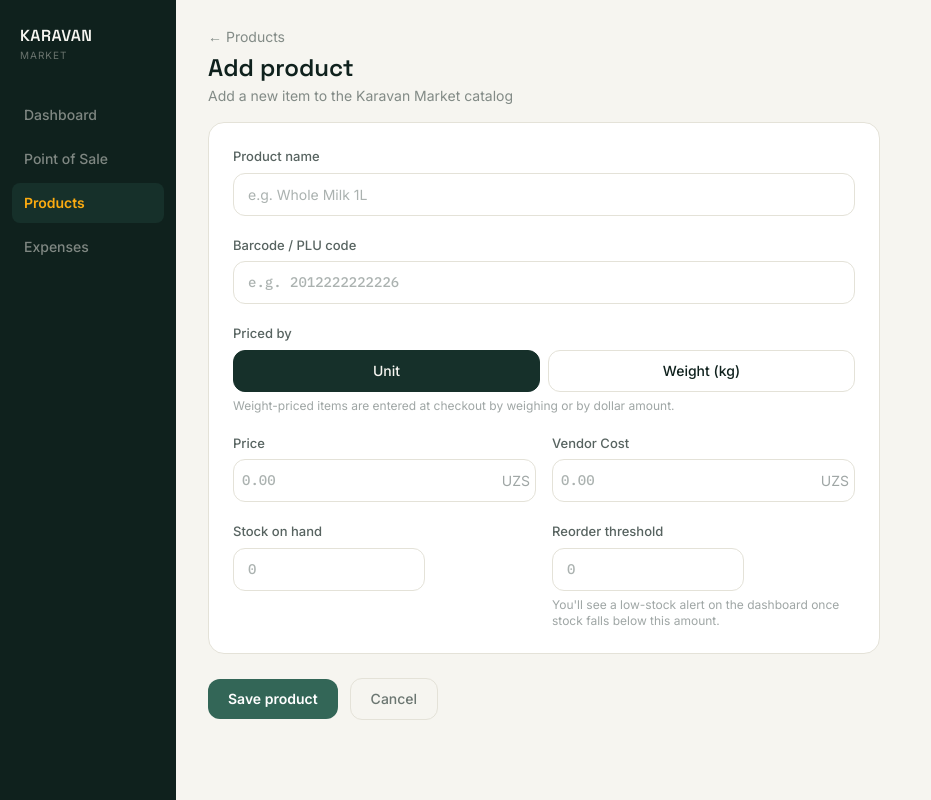
After one commit to susmonali/zedpos, a Django app: page /products/add/ in a window 1280 px wide. The commit adds this page. Shown: the whole page, without its empty margins (0-931 px from the left). Run offline with Django 5.2, Linux system fonts and the light colour scheme; parts of the project's set-up code (start-up, migrations or seed data) failed here and were passed over; some libraries are stand-ins or nearby versions.

Commit message:
product list, add

```diff
--- a/pos/urls.py
+++ b/pos/urls.py
@@ -4,4 +4,6 @@ from .views import *
 urlpatterns = [
     path('', dashboard, name="dashboard"),
     path('pos/', point_of_sale, name="pos"),
+    path('products/', products_list, name="products"),
+    path('products/add/', product_add, name="product_add"),
 ]
--- a/pos/views.py
+++ b/pos/views.py
@@ -1,8 +1,8 @@
 from django.db.models.functions import ExtractHour
-from django.shortcuts import render
+from django.shortcuts import render, redirect
 from django.http import JsonResponse
 from django.db.models import Sum, Avg, Count, F, FloatField, ExpressionWrapper
-from django.utils.timezone import localdate, localtime
+from django.utils.timezone import localtime
 from .models import *
 
 from datetime import datetime, timedelta, time
@@ -120,6 +120,7 @@ def dashboard(request):
         "month_all_sales": month_all_sales,
         "month_profit": month_profit,
         "month_expenses": month_expenses,
+        "month_name": now.strftime("%B"),
     }
     return render(request, "dashboard.html", context)
 
@@ -146,3 +147,27 @@ def point_of_sale(request):
 
 
     return render(request, "pos.html", context)
+
+
+def products_list(request):
+    context = {
+        "products": Product.objects.all()
+    }
+    return render(request, "products.html", context)
+
+def product_add(request):
+    if request.method == "POST":
+        print(request.POST.get("barcode"))
+        name = request.POST.get("name")
+        barcode = request.POST.get("barcode")
+        sales_price = request.POST.get("price")
+        vendor_cost = request.POST.get("vendor_cost")
+        qty = request.POST.get("qty")
+        weight_based = request.POST.get("pricing_unit")
+        if weight_based == "kg":
+            unit = True
+        else:
+            unit = False
+        product = Product.objects.create(name=name, barcode=barcode, sales_price=sales_price, vendor_cost=vendor_cost, qty=qty, weight_based=unit)
+        return redirect("/products/")
+    return render(request, "product-add.html")
--- a/templates/dashboard.html
+++ b/templates/dashboard.html
@@ -91,7 +91,7 @@
     <nav class="flex flex-col gap-1">
       <a href="{% url 'dashboard' %}" data-active="true"  class="nav-item px-3 py-2.5 rounded-lg text-sm font-semibold transition">Dashboard</a>
       <a href="{% url 'pos' %}" data-active="false" class="nav-item px-3 py-2.5 rounded-lg text-sm font-medium text-paper-100/50 hover:text-paper-100 hover:bg-ink-800 transition">Point of Sale</a>
-      <a href="#" data-active="false" class="nav-item px-3 py-2.5 rounded-lg text-sm font-medium text-paper-100/50 hover:text-paper-100 hover:bg-ink-800 transition">Products</a>
+      <a href="{% url 'products' %}" data-active="false" class="nav-item px-3 py-2.5 rounded-lg text-sm font-medium text-paper-100/50 hover:text-paper-100 hover:bg-ink-800 transition">Products</a>
       <a href="#" data-active="false" class="nav-item px-3 py-2.5 rounded-lg text-sm font-medium text-paper-100/50 hover:text-paper-100 hover:bg-ink-800 transition">Expenses</a>
     </nav>
 
@@ -208,7 +208,7 @@
           <div class="ticket-notch bg-white border border-paper-200 rounded-2xl py-6">
             <div class="px-6 flex items-center justify-between mb-4">
               <p class="font-display text-sm font-semibold text-ink-900">Monthly</p>
-              <span class="text-[10px] font-mono uppercase tracking-widest text-brand-600 border border-brand-500/30 bg-brand-500/10 rounded-full px-2 py-0.5">30 days</span>
+              <span class="text-[10px] font-mono uppercase tracking-widest text-brand-600 border border-brand-500/30 bg-brand-500/10 rounded-full px-2 py-0.5">{{ month_name }}</span>
             </div>
             <div class="px-6">
               <p class="text-[11px] uppercase tracking-widest text-ink-900/40 font-semibold">Sales</p>
--- a/templates/pos.html
+++ b/templates/pos.html
@@ -98,7 +98,7 @@
     <nav class="flex flex-col gap-1">
       <a href="{% url 'dashboard' %}" data-active="false" class="nav-item px-3 py-2.5 rounded-lg text-sm font-medium text-paper-100/50 hover:text-paper-100 hover:bg-ink-800 transition">Dashboard</a>
       <a href="{% url 'pos' %}" data-active="true"  class="nav-item px-3 py-2.5 rounded-lg text-sm font-semibold transition">Point of Sale</a>
-      <a href="#" data-active="false" class="nav-item px-3 py-2.5 rounded-lg text-sm font-medium text-paper-100/50 hover:text-paper-100 hover:bg-ink-800 transition">Products</a>
+      <a href="{% url 'products' %}" data-active="false" class="nav-item px-3 py-2.5 rounded-lg text-sm font-medium text-paper-100/50 hover:text-paper-100 hover:bg-ink-800 transition">Products</a>
       <a href="#" data-active="false" class="nav-item px-3 py-2.5 rounded-lg text-sm font-medium text-paper-100/50 hover:text-paper-100 hover:bg-ink-800 transition">Expenses</a>
     </nav>
   </aside>
--- /dev/null
+++ b/templates/product-add.html
@@ -0,0 +1,200 @@
+<!DOCTYPE html>
+<html lang="en">
+<head>
+<meta charset="UTF-8">
+<meta name="viewport" content="width=device-width, initial-scale=1.0">
+<title>Karavan Market — Add Product</title>
+
+<link rel="preconnect" href="https://fonts.googleapis.com">
+<link rel="preconnect" href="https://fonts.gstatic.com" crossorigin>
+<link href="https://fonts.googleapis.com/css2?family=Space+Grotesk:wght@500;600;700&family=Inter:wght@400;500;600&family=IBM+Plex+Mono:wght@500;600;700&display=swap" rel="stylesheet">
+
+<script src="https://cdn.tailwindcss.com"></script>
+<script>
+  tailwind.config = {
+    theme: {
+      extend: {
+        colors: {
+          ink:   { 900: '#0F211D', 800: '#16302A', 700: '#1E3B33', 600: '#2A4E44' },
+          paper: { 50: '#F6F5F0', 100: '#EFEEE7', 200: '#E4E2D8' },
+          brand: { 400: '#FDBB3D', 500: '#FCAB10', 600: '#E0960C', 700: '#A66E08' },
+          pine:  { 500: '#3E7C6A', 600: '#336657', 700: '#2A5548' },
+          rust:  { 500: '#C1483A', 600: '#A83B2F' },
+        },
+        fontFamily: {
+          display: ['"Space Grotesk"', 'sans-serif'],
+          body: ['Inter', 'sans-serif'],
+          mono: ['"IBM Plex Mono"', 'monospace'],
+        },
+      },
+    },
+  };
+</script>
+
+<style>
+  html { scroll-behavior: smooth; }
+  body { -webkit-font-smoothing: antialiased; }
+
+  ::-webkit-scrollbar { width: 8px; height: 8px; }
+  ::-webkit-scrollbar-track { background: transparent; }
+  ::-webkit-scrollbar-thumb { background: #D8D5C8; border-radius: 999px; }
+  ::-webkit-scrollbar-thumb:hover { background: #C7C3B2; }
+
+  .nav-item[data-active="true"] {
+    background-color: #16302A;
+    color: #FCAB10;
+  }
+
+  :focus-visible { outline: 2px solid #FCAB10; outline-offset: 2px; }
+
+  .field-input {
+    width: 100%;
+    padding: 0.625rem 0.875rem;
+    border-radius: 0.75rem;
+    background: #FFFFFF;
+    border: 1px solid #E4E2D8;
+    font-size: 0.875rem;
+    color: #0F211D;
+  }
+  .field-input:focus { outline: none; box-shadow: 0 0 0 2px #FCAB10; border-color: #FCAB10; }
+  .field-input::placeholder { color: rgba(15,33,29,0.35); }
+
+  .field-label {
+    display: block;
+    font-size: 0.8125rem;
+    font-weight: 500;
+    color: rgba(15,33,29,0.7);
+    margin-bottom: 0.375rem;
+  }
+
+  .unit-toggle[data-active="true"] {
+    background-color: #16302A;
+    color: #F6F5F0;
+    border-color: #16302A;
+  }
+
+  @media (prefers-reduced-motion: reduce) {
+    * { transition: none !important; animation: none !important; }
+  }
+</style>
+</head>
+
+<body class="font-body bg-paper-50 text-ink-900 h-screen overflow-hidden">
+
+<div class="flex h-screen">
+
+  <!-- ============ SIDEBAR ============ -->
+  <aside class="w-44 shrink-0 bg-ink-900 text-paper-100 flex flex-col py-6 px-3">
+    <div class="px-2 mb-8">
+      <p class="font-display font-semibold tracking-wide text-paper-50">KARAVAN</p>
+      <p class="text-[10px] tracking-widest text-paper-100/40 uppercase">Market</p>
+    </div>
+
+    <nav class="flex flex-col gap-1">
+      <a href="{% url 'dashboard' %}" data-active="false" class="nav-item px-3 py-2.5 rounded-lg text-sm font-medium text-paper-100/50 hover:text-paper-100 hover:bg-ink-800 transition">Dashboard</a>
+      <a href="{% url 'pos' %}" data-active="false" class="nav-item px-3 py-2.5 rounded-lg text-sm font-medium text-paper-100/50 hover:text-paper-100 hover:bg-ink-800 transition">Point of Sale</a>
+      <a href="{% url 'products' %}" data-active="true" class="nav-item px-3 py-2.5 rounded-lg text-sm font-semibold transition">Products</a>
+      <a href="#" data-active="false" class="nav-item px-3 py-2.5 rounded-lg text-sm font-medium text-paper-100/50 hover:text-paper-100 hover:bg-ink-800 transition">Expenses</a>
+    </nav>
+
+  </aside>
+
+  <!-- ============ MAIN ============ -->
+  <div class="flex-1 min-w-0 flex flex-col">
+
+    <!-- Top bar -->
+    <header class="px-8 pt-6 pb-4 shrink-0">
+      <a href="{% url 'products' %}" class="text-sm text-ink-900/50 hover:text-ink-900 transition">← Products</a>
+      <h1 class="font-display text-2xl font-semibold text-ink-900 mt-1">Add product</h1>
+      <p class="text-sm text-ink-900/50 mt-0.5">Add a new item to the Karavan Market catalog</p>
+    </header>
+
+    <!-- Form -->
+    <div class="flex-1 overflow-y-auto px-8 pb-8">
+      <form method="POST" action="{% url 'product_add' %}" class="max-w-2xl"> {% csrf_token %}
+
+        <div class="bg-white border border-paper-200 rounded-2xl p-6 space-y-5">
+
+          <div>
+            <label class="field-label" for="name">Product name</label>
+            <input class="field-input" type="text" id="name" name="name" placeholder="e.g. Whole Milk 1L" required>
+          </div>
+
+          <div>
+            <div>
+              <label class="field-label" for="barcode">Barcode / PLU code</label>
+              <input class="field-input font-mono" type="text" id="barcode" name="barcode" placeholder="e.g. 2012222222226" required>
+            </div>
+
+          </div>
+
+          <div>
+            <label class="field-label">Priced by</label>
+            <div class="grid grid-cols-2 gap-2">
+              <label class="unit-toggle flex items-center justify-center gap-2 text-sm font-medium py-2.5 rounded-xl border border-paper-200 cursor-pointer transition" data-active="true">
+                <input type="radio" name="pricing_unit" value="unit" class="hidden" checked>
+                Unit
+              </label>
+              <label class="unit-toggle flex items-center justify-center gap-2 text-sm font-medium py-2.5 rounded-xl border border-paper-200 cursor-pointer transition" data-active="false">
+                <input type="radio" name="pricing_unit" value="kg" class="hidden">
+                Weight (kg)
+              </label>
+            </div>
+            <p class="text-xs text-ink-900/40 mt-1.5">Weight-priced items are entered at checkout by weighing or by dollar amount.</p>
+          </div>
+
+          <div class="grid grid-cols-2 gap-4">
+            <div>
+              <label class="field-label" for="price">Price</label>
+              <div class="relative">
+                <input class="field-input pl-2 font-mono" type="number" min="0" step="0.01" id="price" name="price" placeholder="0.00" required>
+                <span class="absolute right-1.5 top-1/2 -translate-y-1/2 text-ink-900/40 text-sm">UZS</span>
+                </div>
+            </div>
+            <div>
+              <label class="field-label" for="vendor_cost">Vendor Cost</label>
+              <div class="relative">
+                <input class="field-input pl-2 font-mono" type="number" min="0" step="0.01" id="vendor_cost" name="vendor_cost" placeholder="0.00" required>
+                <span class="absolute right-1.5 top-1/2 -translate-y-1/2 text-ink-900/40 text-sm">UZS</span>
+              </div>
+            </div>
+
+          </div>
+
+
+          <div class="grid grid-cols-2 gap-4">
+            <div>
+            <label class="field-label" for="stock">Stock on hand</label>
+            <input class="field-input font-mono max-w-[12rem]" type="number" min="0" step="0.01" id="stock" name="qty" placeholder="0">
+          </div>
+          <div>
+            <label class="field-label" for="reorder">Reorder threshold</label>
+            <input class="field-input font-mono max-w-[12rem]" type="number" min="0" step="0.01" id="reorder" name="reorder" placeholder="0">
+            <p class="text-xs text-ink-900/40 mt-1.5">You'll see a low-stock alert on the dashboard once stock falls below this amount.</p>
+          </div>
+          </div>
+
+        </div>
+
+        <div class="flex items-center gap-3 mt-6">
+          <button type="submit" class="px-5 py-2.5 rounded-xl bg-pine-600 hover:bg-pine-700 text-white text-sm font-semibold transition">Save product</button>
+          <a href="{% url 'products' %}" class="px-5 py-2.5 rounded-xl border border-paper-200 text-sm font-medium text-ink-900/60 hover:bg-white transition">Cancel</a>
+        </div>
+
+      </form>
+    </div>
+  </div>
+</div>
+
+<script>
+  // Purely presentational toggle for the pricing-unit radio pair
+  document.querySelectorAll('.unit-toggle').forEach(label => {
+    label.addEventListener('click', () => {
+      document.querySelectorAll('.unit-toggle').forEach(l => l.dataset.active = 'false');
+      label.dataset.active = 'true';
+    });
+  });
+</script>
+
+</body>
+</html>
```
Also changed, not shown: templates/products.html (added, +134 -0 lines).
